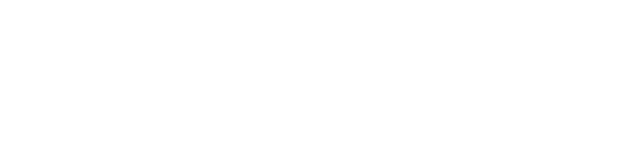
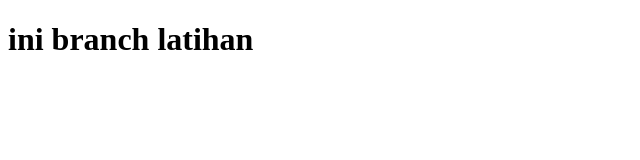
Before and after one commit to Bryan-Bandaso/latihan_1, a plain HTML site: page index.html in a window 1280 px wide. Shown: the whole page, without its empty margins (0-640 px from the left). Drawn offline with Linux system fonts and the light colour scheme.

Commit message:
ini branch baru dengan nama latihan

```diff
--- a/index.html
+++ b/index.html
@@ -6,5 +6,7 @@
     <meta name="viewport" content="width=device-width, initial-scale=1.0">
     <title>Document</title>
 </head>
-<body></body>
+<body>
+    <h1>ini branch latihan</h1>
+</body>
 </html>
```
